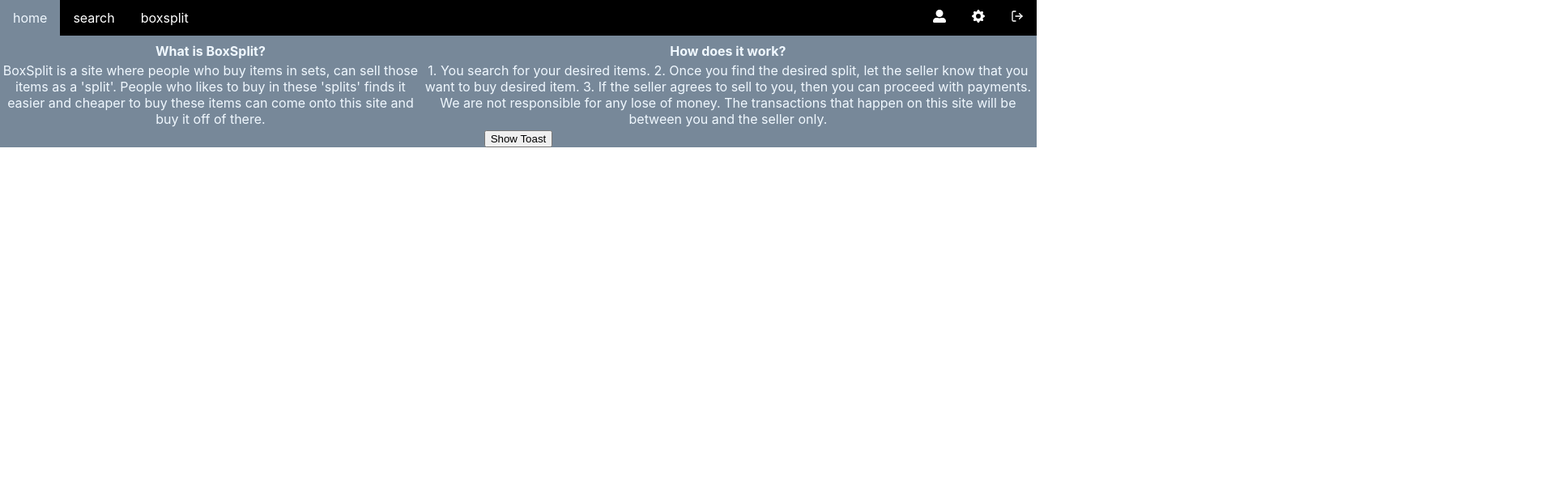
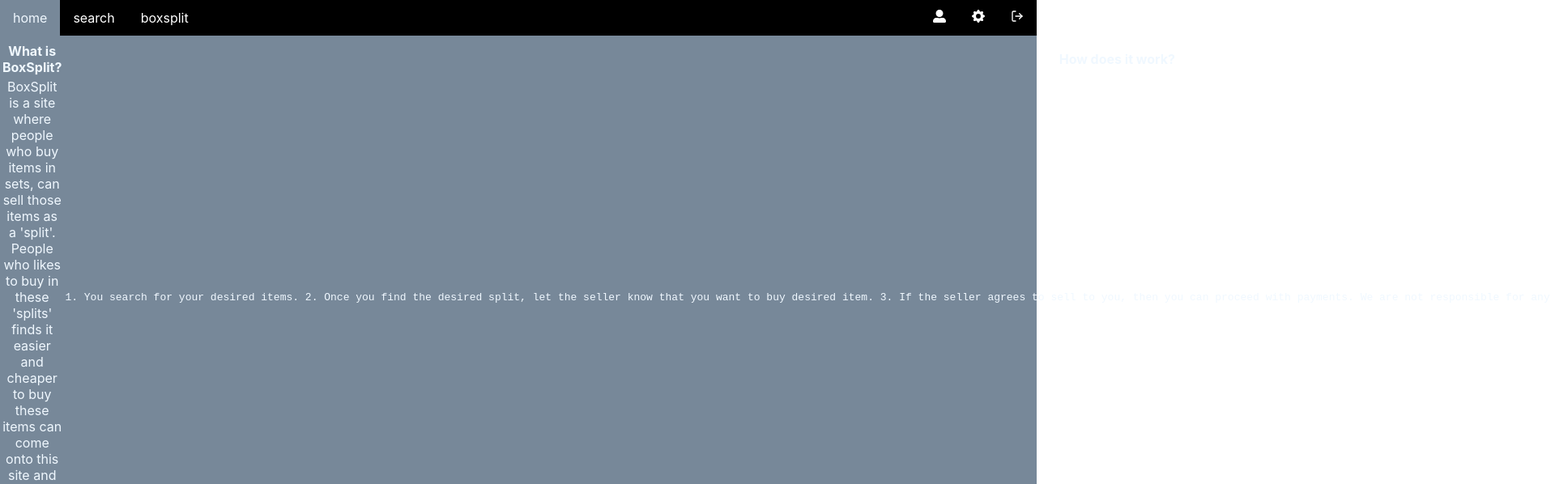
Before and after one commit to iKoogar/boxsplit-react, a React (Create React App) app in the folder my-app/: page / in a window 1280 px wide. Shown: the top 598 px of the page at 81% size, 1920 px wide, since content can reach past the window. Built offline with nearby package versions, Linux system fonts and the light colour scheme.

Commit message:
updating home page

```diff
--- a/my-app/src/App.css
+++ b/my-app/src/App.css
@@ -62,3 +62,10 @@
   width: 100%;
   color: aliceblue;
 }
+tr{
+  width: 350px;
+}
+td, th{
+  text-align: center;
+  color: aliceblue;
+}
--- a/my-app/src/App.js
+++ b/my-app/src/App.js
@@ -55,10 +55,12 @@ function App() {
                 come onto this site and buy it off of there.
               </td>
               <td>
-                1. You search for your desired items.
-                2. Once you find the desired split, let the seller know that you want to buy desired item.
-                3. If the seller agrees to sell to you, then you can proceed with payments.
-                We are not responsible for any lose of money. The transactions that happen on this site will be between you and the seller only.
+                <pre>
+                  1. You search for your desired items.
+                  2. Once you find the desired split, let the seller know that you want to buy desired item.
+                  3. If the seller agrees to sell to you, then you can proceed with payments.
+                  We are not responsible for any lose of money. The transactions that happen on this site will be between you and the seller only.
+                </pre>
               </td>
             </tr>
           </table>
```
